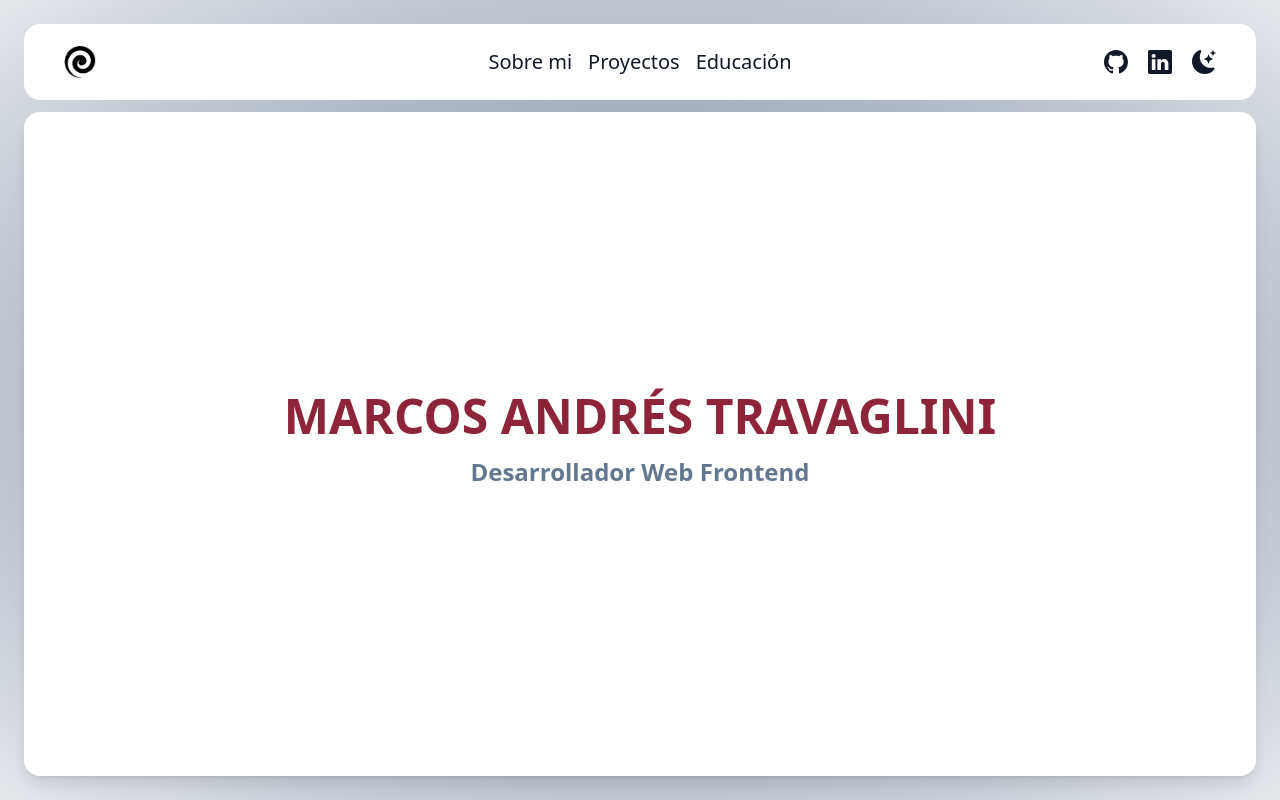
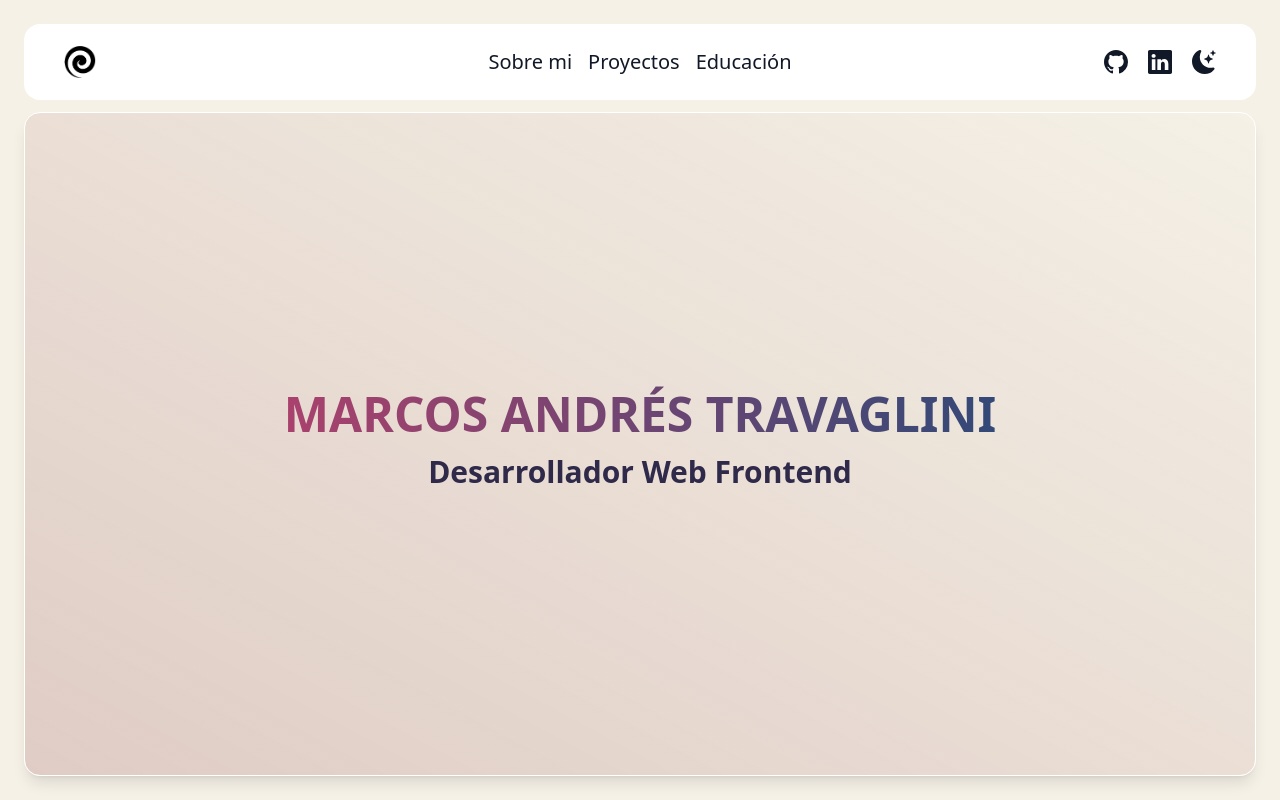
Before and after one commit to Blackpachamame/portfolio, a React (Vite) app: page / in a window 1280 px wide. Built offline with nearby package versions, Linux system fonts and the light colour scheme.

Commit message:
Otra vez probando temas

```diff
--- a/src/App.tsx
+++ b/src/App.tsx
@@ -1,17 +1,17 @@
 import { BrowserRouter, Routes, Route } from "react-router-dom";
-import Header from "./components/Header";
-import Home from "./pages/Home";
-import SobreMi from "./pages/SobreMi";
-import Proyectos from "./pages/Proyectos";
-import Educacion from "./pages/Educacion";
+import { Educacion, Header, Home, Proyectos, SobreMi } from "./components";
 
 function App() {
   return (
     <BrowserRouter>
       <main className="min-h-screen flex flex-col p-4 md:p-6">
-        <div className="fixed inset-0 bg-gradient-radial from-[#637790] to-[#e5e7eb] dark:from-[#8e243a] dark:to-[#000000]"></div>
+        <div className="fixed inset-0 bg-[#f5f1e7] dark:bg-[#11121b]"></div>
         <Header></Header>
-        <div className="flex-1 flex flex-col justify-center relative z-10 dark:bg-gray-900 dark:text-[#f5f1e7] bg-white text-gray-900 rounded-2xl shadow-lg p-6 md:p-10 pb-8 md:pb-12 transition duration-300">
+        <div className="flex-1 flex flex-col justify-center relative z-10
+        bg-gradient-to-tr from-[rgba(138,60,60,.2)] to-transparent text-gray-900
+        dark:from-[rgba(78,89,192,.2)] dark:text-[#f5f1e7]
+        border border-solid border-[#ffffff] dark:border-[#242636] rounded-2xl
+        shadow-lg p-6 md:p-10 pb-8 md:pb-12 transition duration-300">
           <Routes>
             <Route path="/" element={<Home />} />
             <Route path="/sobremi" element={<SobreMi />} />
--- a/src/components/Home/index.tsx
+++ b/src/components/Home/index.tsx
@@ -1,6 +1,15 @@
-function index() {
+function Principal() {
     return (
-        <h1>Home</h1>
+        <div className="flex flex-col md:space-y-4 justify-center text-center w-full">
+            <h1 className="text-2xl sm:text-3xl md:text-4xl lg:text-5xl font-extrabold uppercase">
+                <span className="bg-gradient-to-r from-[#aa416d] to-[#334977] dark:from-[#9796f0] dark:to-[#fbc7d4] bg-clip-text text-transparent">
+                    Marcos Andrés Travaglini
+                </span>
+            </h1>
+            <h3 className="text-xl md:text-2xl lg:text-3xl text-[#2f294a] dark:text-[#d0d0ff] font-bold">
+                Desarrollador Web Frontend
+            </h3>
+        </div>
     )
 }
-export default index
+export default Principal
--- /dev/null
+++ b/src/components/index.ts
@@ -0,0 +1,5 @@
+export { default as Educacion } from './Educacion';
+export { default as Header } from './Header';
+export { default as Home } from './Home';
+export { default as Proyectos } from './Proyectos';
+export { default as SobreMi } from './SobreMi';
--- a/src/pages/Home.tsx
+++ /dev/null
@@ -1,15 +0,0 @@
-function Home() {
-    return (
-        <div className="flex flex-col md:space-y-4 justify-center text-center w-full">
-            <h1 className="text-xl sm:text-2xl md:text-4xl lg:text-5xl font-extrabold uppercase">
-                <span className="text-[#8e243a] dark:text-[#79cb7c]">
-                    Marcos Andrés Travaglini
-                </span>
-            </h1>
-            <h3 className="text-2xl text-[#637790] dark:text-[#da977c] font-bold">
-                Desarrollador Web Frontend
-            </h3>
-        </div>
-    )
-}
-export default Home
--- a/tailwind.config.js
+++ b/tailwind.config.js
@@ -9,6 +9,9 @@ export default {
     extend: {
       backgroundImage: {
         'gradient-radial': 'radial-gradient(var(--tw-gradient-stops))',
+      },
+      borderWidth: {
+        DEFAULT: '.75px',
       }
     },
   },
```
Also changed, not shown: src/components/Educacion/index.tsx (renamed from src/pages/Educacion.tsx), src/components/Proyectos/index.tsx (renamed from src/pages/Proyectos.tsx), src/components/SobreMi/index.tsx (renamed from src/pages/SobreMi.tsx).
